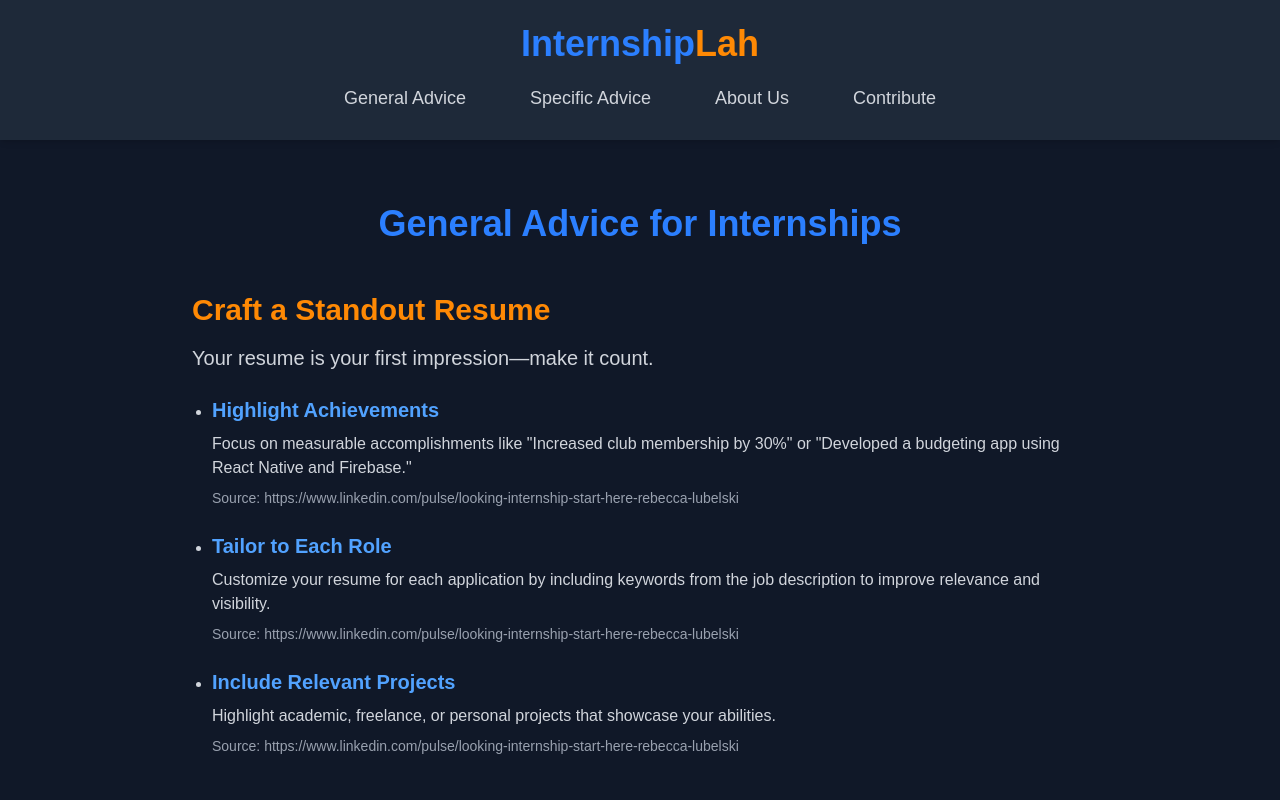
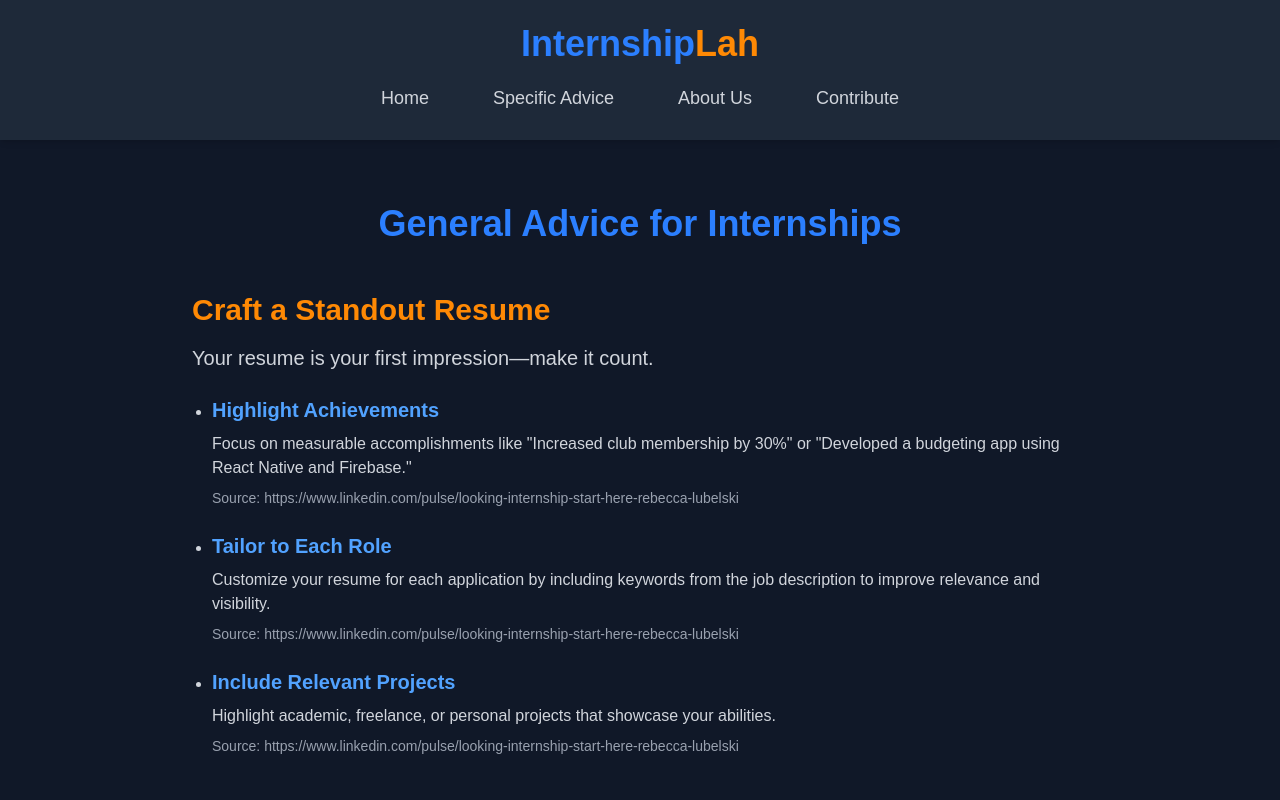
Before and after one commit to JohnnyRobs19/internshiplah, a Next.js app: page /general-advice in a window 1280 px wide. Shown: the top 800 px of the page. Built offline with nearby package versions, Linux system fonts and the light colour scheme.

Commit message:
Refactor Landing and Navbar components to use buttons for navigation and manage current view state in Home component

```diff
--- a/app/components/Landing/Landing.tsx
+++ b/app/components/Landing/Landing.tsx
@@ -1,12 +1,10 @@
 "use client";
 
-import Link from 'next/link';
 import Image from 'next/legacy/image';
 import { useEffect } from 'react';
 import { initSmoothScroll } from './smoothScroll';
-import Navbar from '../Navbar/Navbar';
 
-export default function Landing() {
+export default function Landing({ setCurrentView }) {
   const currentYear = new Date().getFullYear();
 
   // Initialize smooth scrolling after component mounts
@@ -16,8 +14,6 @@ export default function Landing() {
 
   return (
     <div className="bg-gray-900 text-gray-300 min-h-screen flex flex-col">
-      <Navbar />
-
       {/* Hero Section */}
       <section id="home" className="w-full bg-[#0d1117] text-white min-h-[80vh] flex items-center px-4 sm:px-8 lg:px-12 py-20 md:py-28">
         <div className="mx-auto max-w-screen-xl w-full">
@@ -33,15 +29,15 @@ export default function Landing() {
                 No fluff. No marketing talk. Just peer-to-peer support, the way it should be.
               </p>
               <div className="mt-10">
-                <Link
-                  href="#advice"
+                <button
+                  onClick={() => setCurrentView('advice')}
                   className="inline-flex items-center bg-blue-600 hover:bg-blue-700 text-white font-medium py-3 px-6 rounded-md transition-all duration-300 hover:translate-y-[-2px] hover:shadow-lg"
                 >
                   Get Started
                   <svg xmlns="http://www.w3.org/2000/svg" className="h-5 w-5 ml-2" fill="none" viewBox="0 0 24 24" stroke="currentColor">
                     <path strokeLinecap="round" strokeLinejoin="round" strokeWidth={2} d="M14 5l7 7m0 0l-7 7m7-7H3" />
                   </svg>
-                </Link>
+                </button>
               </div>
             </div>            <div className="md:w-2/5 relative hidden md:block">
               <div className="relative w-full aspect-square max-w-md mx-auto overflow-hidden rounded-lg shadow-xl">
@@ -108,12 +104,13 @@ export default function Landing() {
             Discover what it takes to stand out and secure that dream internship.
           </p>
 
-          <Link
-            href="/general-advice"
+          {/* Changed from Link to button */}
+          <button
+            onClick={() => setCurrentView('general-advice')}
             className="bg-orange-500 text-white text-lg font-semibold py-3 px-6 rounded-md hover:bg-orange-600 transition"
           >
             Explore More →
-          </Link>
+          </button>
         </div>
       </section>      {/* Specific Advice Preview */}
       <section id="specific" className="py-24 px-8 md:px-16 bg-gray-900 text-gray-200">
@@ -140,15 +137,15 @@ export default function Landing() {
                   <p className="text-lg mb-6 flex-grow">Navigate the fast-paced world of technology internships with essential tips
                     on coding interviews, technical assessments, and project portfolios.</p>
                   <div className="flex justify-between items-center">
-                    <Link
-                      href="/cs-details"
+                    <button
+                      onClick={() => setCurrentView('cs-details')}
                       className="bg-blue-600 text-white py-2 px-5 rounded-md hover:bg-blue-700 transition flex items-center group"
                     >
                       Learn More
                       <svg xmlns="http://www.w3.org/2000/svg" className="h-5 w-5 ml-1 group-hover:translate-x-1 transition-transform" fill="none" viewBox="0 0 24 24" stroke="currentColor">
                         <path strokeLinecap="round" strokeLinejoin="round" strokeWidth={2} d="M13 7l5 5m0 0l-5 5m5-5H6" />
                       </svg>
-                    </Link>
+                    </button>
                     <span className="text-blue-300 text-sm">Popular Choice</span>
                   </div>
                 </div>
@@ -169,15 +166,15 @@ export default function Landing() {
                   <h3 className="text-2xl font-semibold text-blue-400 mb-3">Engineering</h3>
                   <p className="text-lg mb-6 flex-grow">Get practical advice for engineering internships, from technical tests to
                     hands-on project experiences and teamwork strategies.</p>
-                  <Link
-                    href="/engineering"
+                  <button
+                    onClick={() => setCurrentView('engineering')}
                     className="bg-blue-600 text-white py-2 px-5 rounded-md hover:bg-blue-700 transition flex items-center group mt-auto"
                   >
                     Learn More
                     <svg xmlns="http://www.w3.org/2000/svg" className="h-5 w-5 ml-1 group-hover:translate-x-1 transition-transform" fill="none" viewBox="0 0 24 24" stroke="currentColor">
                       <path strokeLinecap="round" strokeLinejoin="round" strokeWidth={2} d="M13 7l5 5m0 0l-5 5m5-5H6" />
                     </svg>
-                  </Link>
+                  </button>
                 </div>
               </div>
             </div>
@@ -202,15 +199,15 @@ export default function Landing() {
                   <h3 className="text-2xl font-semibold text-blue-400 mb-3">Business & Finance</h3>
                   <p className="text-lg mb-6 flex-grow">Discover how to master the art of networking, ace corporate interviews, and
                     excel in finance and business-related internships.</p>
-                  <Link
-                    href="/business-finance"
+                  <button
+                    onClick={() => setCurrentView('business-finance')}
                     className="bg-blue-600 text-white py-2 px-5 rounded-md hover:bg-blue-700 transition flex items-center group mt-auto"
                   >
                     Learn More
                     <svg xmlns="http://www.w3.org/2000/svg" className="h-5 w-5 ml-1 group-hover:translate-x-1 transition-transform" fill="none" viewBox="0 0 24 24" stroke="currentColor">
                       <path strokeLinecap="round" strokeLinejoin="round" strokeWidth={2} d="M13 7l5 5m0 0l-5 5m5-5H6" />
                     </svg>
-                  </Link>
+                  </button>
                 </div>
               </div>
 
@@ -229,15 +226,15 @@ export default function Landing() {
                   <h3 className="text-2xl font-semibold text-blue-400 mb-3">Law</h3>
                   <p className="text-lg mb-6 flex-grow">Understand the requirements for law internships, from legal writing to
                     courtroom exposure, and learn how to stand out in the legal field.</p>
-                  <Link
-                    href="/law-internship"
+                  <button
+                    onClick={() => setCurrentView('law-internship')}
                     className="bg-blue-600 text-white py-2 px-5 rounded-md hover:bg-blue-700 transition flex items-center group mt-auto"
                   >
                     Learn More
                     <svg xmlns="http://www.w3.org/2000/svg" className="h-5 w-5 ml-1 group-hover:translate-x-1 transition-transform" fill="none" viewBox="0 0 24 24" stroke="currentColor">
                       <path strokeLinecap="round" strokeLinejoin="round" strokeWidth={2} d="M13 7l5 5m0 0l-5 5m5-5H6" />
                     </svg>
-                  </Link>
+                  </button>
                 </div>
               </div>
             </div>
@@ -263,12 +260,12 @@ export default function Landing() {
             dreams into reality.
           </p>
 
-          <Link
-            href="/about"
+          <button
+            onClick={() => setCurrentView('about')}
             className="bg-orange-500 text-white text-lg font-semibold py-3 px-6 rounded-md hover:bg-orange-600 transition"
           >
             Find Out More →
-          </Link>
+          </button>
         </div>
       </section>
 
@@ -288,12 +285,12 @@ export default function Landing() {
             all.
           </p>
 
-          <Link
-            href="/contribute"
+          <button
+            onClick={() => setCurrentView('contribute')}
             className="bg-orange-500 text-white text-lg font-semibold py-3 px-6 rounded-md hover:bg-orange-600 transition"
           >
             Explore More →
-          </Link>
+          </button>
         </div>
       </section>
 
--- a/app/components/Navbar/Navbar.tsx
+++ b/app/components/Navbar/Navbar.tsx
@@ -1,33 +1,91 @@
 "use client";
 
 import Link from 'next/link';
-import { usePathname } from 'next/navigation';
 
-export default function Navbar() {
-  const pathname = usePathname();
-  const isHomePage = pathname === '/';
+export default function Navbar({ currentView, setCurrentView }) {
+  const handleNavigation = (sectionId) => {
+    if (currentView !== 'landing') {
+      setCurrentView('landing');
+      // Add a small delay to ensure the landing page is rendered before scrolling
+      setTimeout(() => {
+        document.getElementById(sectionId)?.scrollIntoView({ behavior: 'smooth' });
+      }, 100);
+    } else {
+      document.getElementById(sectionId)?.scrollIntoView({ behavior: 'smooth' });
+    }
+  };
 
   return (
     <nav className="w-full flex flex-col py-6 px-4 bg-gray-800 sticky top-0 z-50 shadow-md">
       <div className="flex items-center justify-center mb-4">
-        <Link href="/" className="text-4xl font-bold">
-          <span className="text-blue-500">Internship</span><span className="text-orange-400">Lah</span>
-        </Link>
+        <button
+          onClick={() => {
+            setCurrentView('landing');
+            window.scrollTo({ top: 0, behavior: 'smooth' });
+          }}
+          className="text-4xl font-bold"
+        >
+          <span className="text-blue-500">Internship</span>
+          <span className="text-orange-400">Lah</span>
+        </button>
       </div>
       <div className="flex justify-center space-x-8 md:space-x-16 text-lg">
-        {isHomePage ? (
+        {currentView === 'landing' ? (
           <>
-            <Link href="#advice" className="hover:text-blue-400 transition-colors duration-200 py-1">General Advice</Link>
-            <Link href="#specific" className="hover:text-blue-400 transition-colors duration-200 py-1">Specific Advice</Link>
-            <Link href="#about" className="hover:text-blue-400 transition-colors duration-200 py-1">About Us</Link>
-            <Link href="#contribute" className="hover:text-blue-400 transition-colors duration-200 py-1">Contribute</Link>
+            <button
+              onClick={() => handleNavigation('advice')}
+              className="hover:text-blue-400 transition-colors duration-200 py-1"
+            >
+              General Advice
+            </button>
+            <button
+              onClick={() => handleNavigation('specific')}
+              className="hover:text-blue-400 transition-colors duration-200 py-1"
+            >
+              Specific Advice
+            </button>
+            <button
+              onClick={() => handleNavigation('about')}
+              className="hover:text-blue-400 transition-colors duration-200 py-1"
+            >
+              About Us
+            </button>
+            <button
+              onClick={() => handleNavigation('contribute')}
+              className="hover:text-blue-400 transition-colors duration-200 py-1"
+            >
+              Contribute
+            </button>
           </>
         ) : (
           <>
-            <Link href="/#advice" className="hover:text-blue-400 transition-colors duration-200 py-1">General Advice</Link>
-            <Link href="/#specific" className="hover:text-blue-400 transition-colors duration-200 py-1">Specific Advice</Link>
-            <Link href="/#about" className="hover:text-blue-400 transition-colors duration-200 py-1">About Us</Link>
-            <Link href="/#contribute" className="hover:text-blue-400 transition-colors duration-200 py-1">Contribute</Link>
+            <button
+              onClick={() => {
+                setCurrentView('landing');
+                window.scrollTo({ top: 0, behavior: 'smooth' });
+              }}
+              className="hover:text-blue-400 transition-colors duration-200 py-1"
+            >
+              Home
+            </button>
+            <button
+              onClick={() => handleNavigation('specific')}
+              className="hover:text-blue-400 transition-colors duration-200 py-1"
+            >
+              Specific Advice
+            </button>
+            <button
+              onClick={() => handleNavigation('about')}
+              className="hover:text-blue-400 transition-colors duration-200 py-1"
+            >
+              About Us
+            </button>
+            <button
+              onClick={() => handleNavigation('contribute')}
+              className="hover:text-blue-400 transition-colors duration-200 py-1"
+            >
+              Contribute
+            </button>
           </>
         )}
       </div>
--- a/app/page.tsx
+++ b/app/page.tsx
@@ -1,11 +1,22 @@
+"use client";
+
+import { useState } from "react";
+import Navbar from "./components/Navbar/Navbar";
 import Landing from "./components/Landing/Landing";
 import GeneralAdvice from "./components/GeneralAdvice/GeneralAdvice";
 
 export default function Home() {
+  const [currentView, setCurrentView] = useState("landing");
+
   return (
-    <>
-      <Landing />
-      <GeneralAdvice />
-    </>
+    <div className="bg-gray-900 text-gray-300 min-h-screen flex flex-col">
+      <Navbar currentView={currentView} setCurrentView={setCurrentView} />
+
+      {currentView === "landing" ? (
+        <Landing setCurrentView={setCurrentView} />
+      ) : currentView === "general-advice" ? (
+        <GeneralAdvice />
+      ) : null}
+    </div>
   );
 }
```
